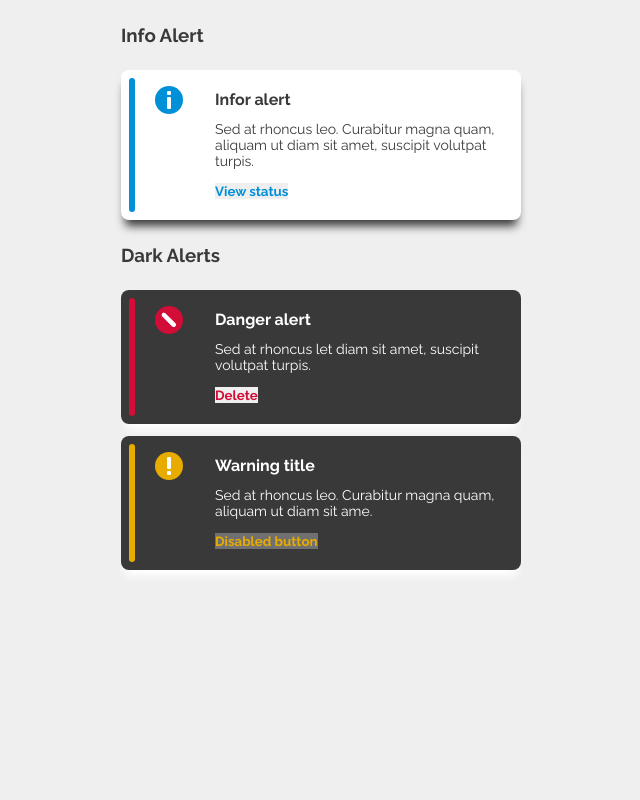
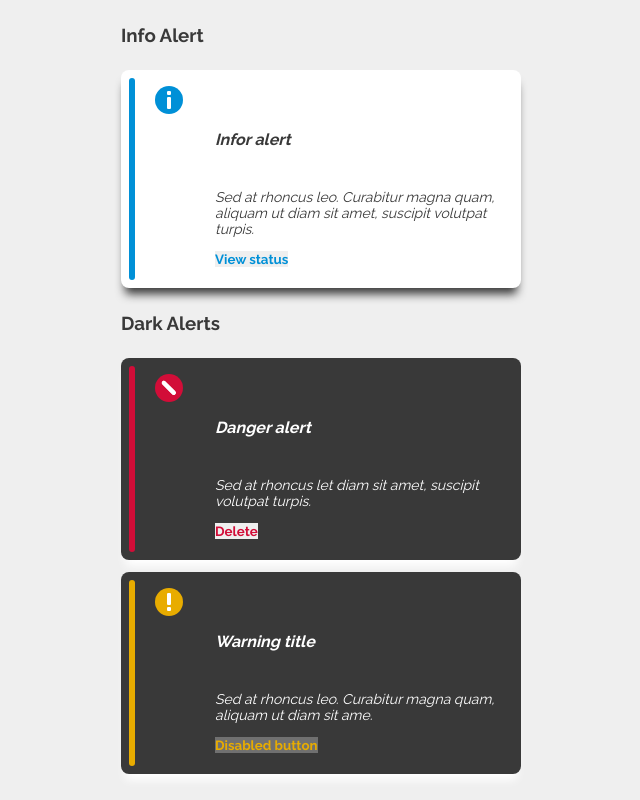
Before and after one commit to Jessief777/HTML-CSS-Practise, a plain HTML site: page CSS-Selector-Test/index.html in a window 1280 px wide. Shown: the whole page, without its empty margins (319-959 px from the left). Drawn offline with Linux system fonts and the light colour scheme.

Commit message:
fixed step 14

```diff
--- a/CSS-Selector-Test/style.css
+++ b/CSS-Selector-Test/style.css
@@ -163,12 +163,12 @@ button[class='warning'] {
   - Margin top of 40px
   - Font style of italic
 */
-/* #container p {
+/* #container> p {
   margin-top: 40px;
   font-style: italic;
 } */
 
-alert__details>p {
+.alert__details>p {
   margin-top: 40px;
   font-style: italic;
 }
```
